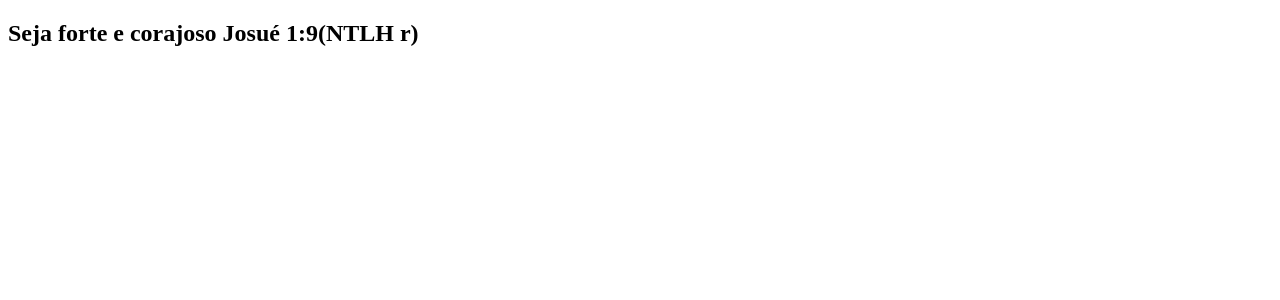
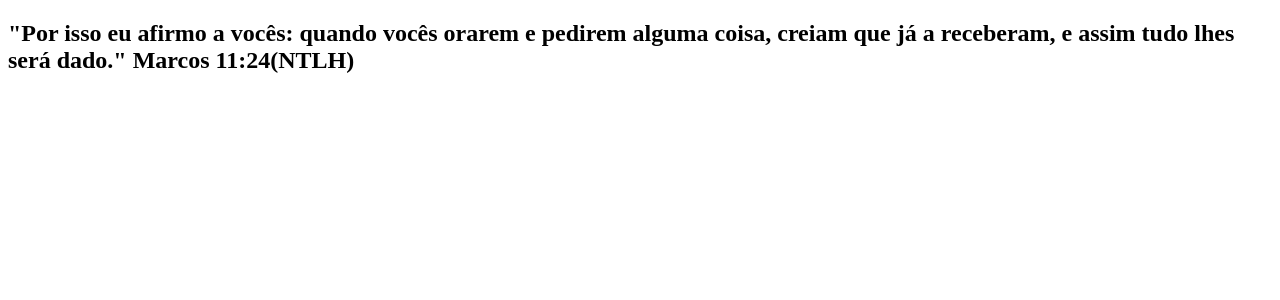
Before and after one commit to BigApplex/clone-tabnews, a Next.js app: page / in a window 1280 px wide. Shown: the top 300 px of the page. Built offline with nearby package versions, Linux system fonts and the light colour scheme.

Commit message:
modifica a frase

```diff
--- a/pages/index.js
+++ b/pages/index.js
@@ -1,5 +1,6 @@
 function Home(){
-    return <h2> Seja forte e corajoso Josué 1:9(NTLH r)</h2>;
+    return <h2> "Por isso eu afirmo a vocês: quando vocês orarem e pedirem alguma coisa, creiam que já a receberam, e assim tudo lhes será dado."
+Marcos 11:24(NTLH)</h2>;
 }
 
 export default Home;
```
